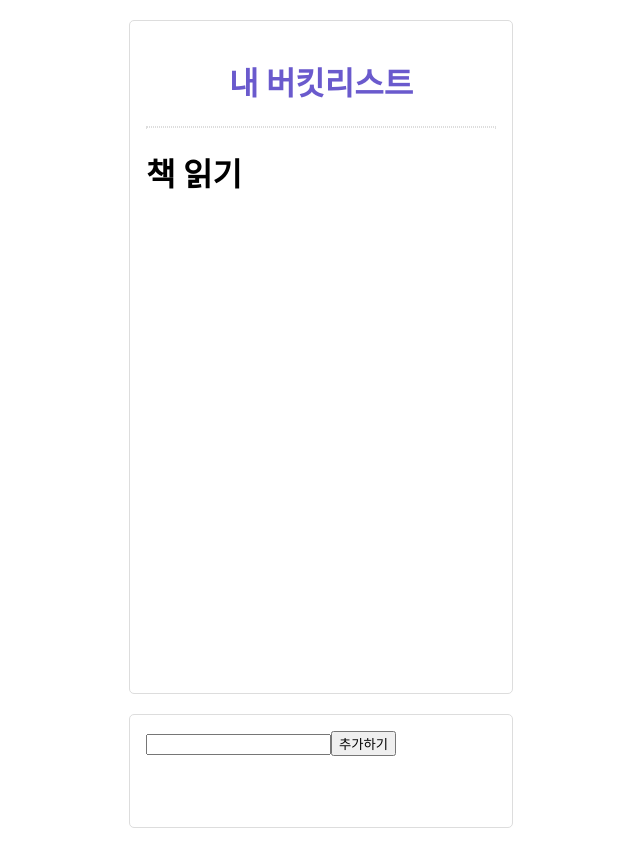
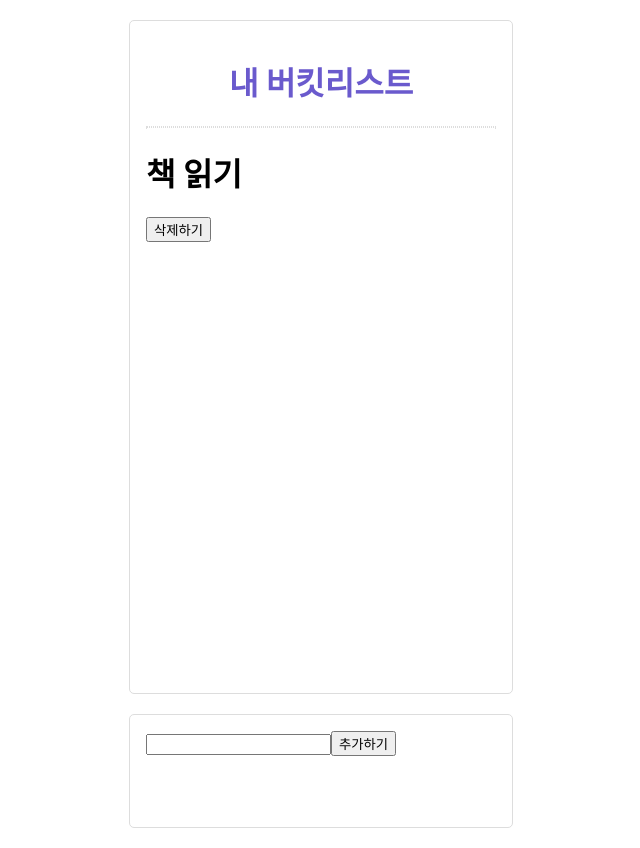
Before and after one commit to Jennayeo/React-week1, a React (Create React App) app in the folder BucketList/: page /detail/1 in a window 1280 px wide. Shown: the whole page, without its empty margins (319-959 px from the left). Built offline with nearby package versions, Linux system fonts and the light colour scheme.

Commit message:
디테일 페이지 삭제버튼 구현

```diff
--- a/BucketList/src/Detail.js
+++ b/BucketList/src/Detail.js
@@ -1,18 +1,41 @@
 import React from "react";
+
+// redux hook을 불러온다.
 import {useSelector, useDispatch} from "react-redux";
+// 내가 만든 액션 생성 함수 불러온다.
+import {deleteBucket} from "./redux/modules/bucket";
+
 
 const Detail = (props) => {
 
+    // 삭제버튼 구현 dispatch 사용
+    const dispatch = useDispatch();
+    //이제 온클릭에 연결
+
+    // 스토어에서 상태값(데이터) 가져오기
     // return <h1>상세 페이지입니다!</h1>;
     const bucket_list = useSelector((state) => state.bucket.list);
     console.log(bucket_list, props);
 
+    // url 파라미터에서 인덱스 가져오기
     // parseint = 다른형을 숫자로 바꿔주는 것
     const bucket_index = parseInt(props.match.params.index);
 
-    return <h1>{bucket_list[bucket_index]}</h1>;
+    // 히스토리를 가지고있는지 확인
+    console.log(props);
 
-
-}
+    return (
+        <div>
+            <h1>{bucket_list[bucket_index]}</h1>
+            <button
+                onClick={() => {
+                    dispatch(deleteBucket(bucket_index)); // 괄호 안에는 액션 생성 함수 들어감
+                    props.history.push('/');
+                }}>
+                삭제하기
+            </button>
+        </div>
+    );
+};
 
 export default Detail;
--- a/BucketList/src/redux/modules/bucket.js
+++ b/BucketList/src/redux/modules/bucket.js
@@ -3,6 +3,7 @@
 // Actions
 const LOAD = "bucket/LOAD";
 const CREATE = "bucket/CREATE";
+const DELETE = "bucket/DELETE";
 
 // Initial State
 const initialState = {
@@ -18,6 +19,10 @@ export const loadBucket = (bucket) => {
 
 export const createBucket = (bucket) => {
     return {type: CREATE, bucket}; // bucket이라는 텍스트를 받아서 던져줌
+}
+
+export const deleteBucket = (bucket) => {
+    return {type: DELETE, bucket};
 }
 
 
@@ -41,6 +46,18 @@ export default function reducer(state = initialState, action = {}){
     }
     // CREATE는 텍스트를 받아와서 새 배열을 만들고 딕셔너리 안에있는 리스트라는 키값에 그 새 새배열을 넣어줌
 
+    case "bucket/DELETE": {
+        // 디테일 페이지 index사용해서 삭제 구현
+        // 새로운 리스트 만듦
+        const bucket_list = state.list.filter((l, idx) => {
+            // array filter를 사용해 받아온 인덱스와 똑같으면 리턴하지않고, 다르면 값을 리턴한다.
+            // 첫번째 인자 l=배열의 하나하나, 두번째 인자 idx=인덱스값(배열의 순번)
+            if(idx !== action.bucket){
+                return l;
+            }
+        });
+            return {list: bucket_list};
+    }
     default:
         return state;
   }
```
